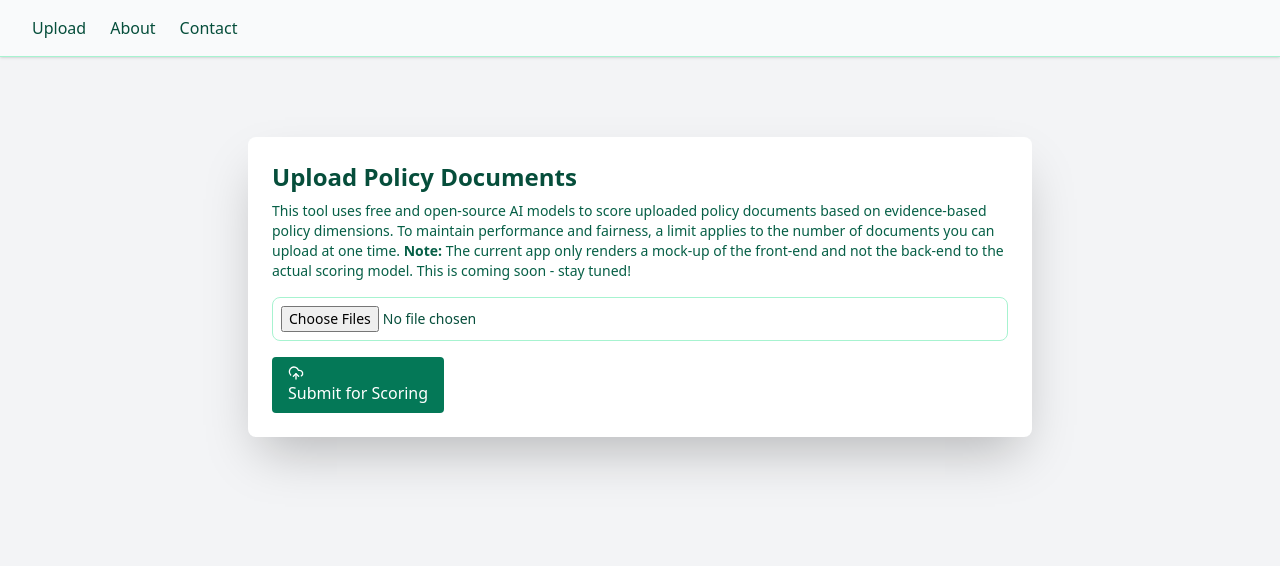
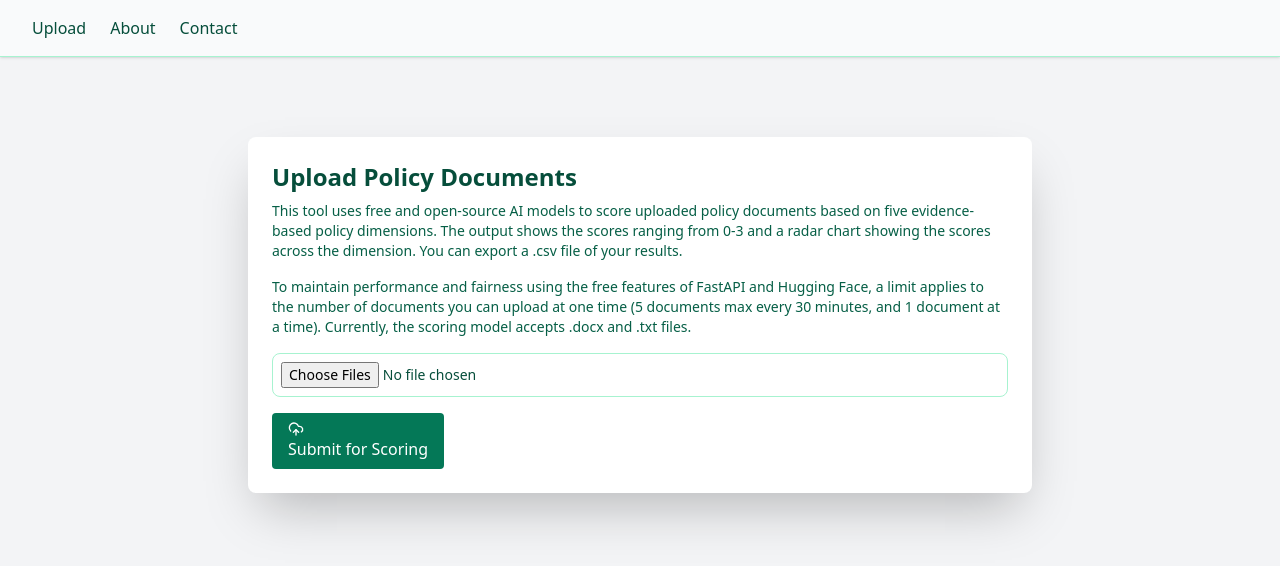
Before and after one commit to steflangehennig/policy-scoring-dashboard, a React (Create React App) app: page / in a window 1280 px wide. Shown: the top 566 px of the page. Built offline with nearby package versions, Linux system fonts and the light colour scheme.

Commit message:
update upload frontend

```diff
--- a/src/PolicyScoringDashboard.js
+++ b/src/PolicyScoringDashboard.js
@@ -123,9 +123,13 @@ export default function PolicyScoringDashboard() {
           <CardContent className="p-6">
             <h1 className="text-2xl font-bold text-emerald-900 mb-2">Upload Policy Documents</h1>
             <p className="text-sm text-emerald-800 mb-4">
-              This tool uses free and open-source AI models to score uploaded policy documents based on evidence-based policy dimensions.
-              To maintain performance and fairness, a limit applies to the number of documents you can upload at one time.
-              <strong> Note:</strong> The current app only renders a mock-up of the front-end and not the back-end to the actual scoring model. This is coming soon - stay tuned!
+              This tool uses free and open-source AI models to score uploaded policy documents based on five evidence-based policy dimensions.
+              The output shows the scores ranging from 0-3 and a radar chart showing the scores across the dimension. You can export a .csv file
+              of your results.
+            </p>
+            <p className="text-sm text-emerald-800 mb-4">
+              To maintain performance and fairness using the free features of FastAPI and Hugging Face, a limit applies to the number of documents
+              you can upload at one time (5 documents max every 30 minutes, and 1 document at a time). Currently, the scoring model accepts .docx and .txt files.
             </p>
             <input
               type="file"
```
